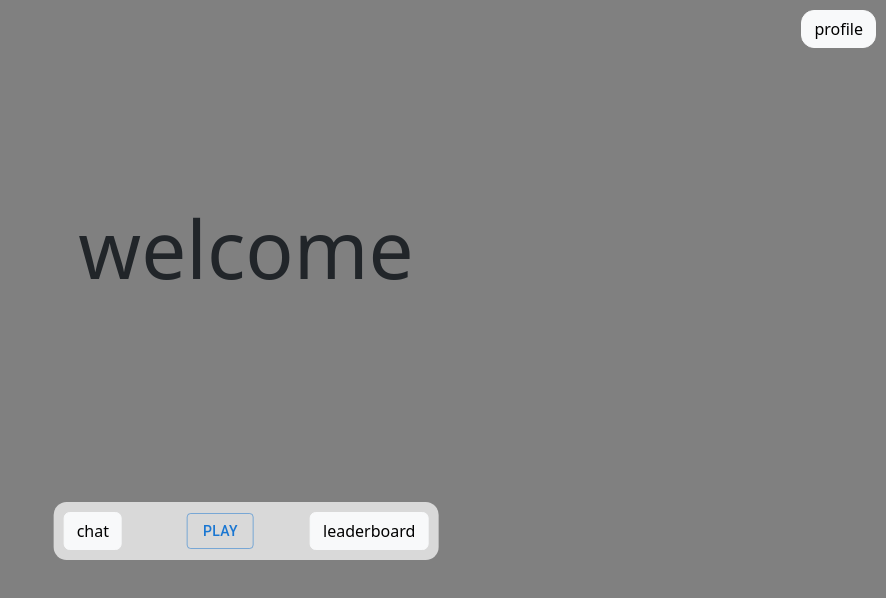
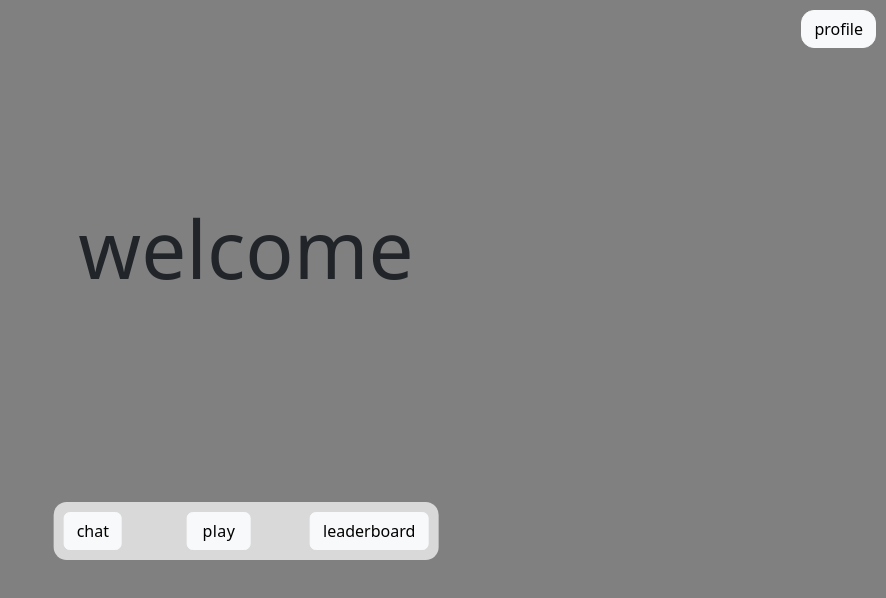
Before and after one commit to Bee-Have/ft_transcendence, a React (Create React App) app in the folder front_end/app/: page / in a window 1280 px wide. Both pictures are taken after a click on the button "login". Shown: the top 598 px of the page, without its empty margins (394-1280 px from the left). Built offline with nearby package versions, Linux system fonts and the light colour scheme.

Commit message:
💄 -updated game dialog button style

```diff
--- a/front_end/app/src/components/game/GameModeDialogButton.module.css
+++ b/front_end/app/src/components/game/GameModeDialogButton.module.css
@@ -1,3 +1,25 @@
+.ButtonDialogOpen {
+	display: inline-block;
+	padding: 0.375rem 0.75rem;
+	border-radius: 0.375rem;
+	background-color: #f8f9fa;
+	color : #000;
+	font-family: system-ui, -apple-system, "Segoe UI", Roboto, "Helvetica Neue", "Noto Sans", "Liberation Sans", Arial, sans-serif, "Apple Color Emoji", "Segoe UI Emoji", "Segoe UI Symbol", "Noto Color Emoji";
+	font-size: 1rem;
+	font-weight: 400;
+	line-height: 1.5;
+	text-transform: none;
+	text-align: center;
+	vertical-align: middle;
+	border: 1px solid #f8f9fa;
+}
+
+.ButtonDialogOpen:hover {
+	color: #000;
+	background-color: #d3d4d5;
+	border: 1px solid #c6c7c8;
+}
+
 .DialogContent {
 	background-color: #D9D9D9;
 }
--- a/front_end/app/src/components/game/GameModeDialogButton.tsx
+++ b/front_end/app/src/components/game/GameModeDialogButton.tsx
@@ -148,9 +148,9 @@ function GameModeDialogButton() {
 
   return (
     <div>
-      <Button variant="outlined" onClick={handleClickOpen}>
+      <Button className={styles.ButtonDialogOpen} variant="outlined" onClick={handleClickOpen}>
+      {/* <Button className="btn btn-light" variant="outlined" onClick={handleClickOpen}> */}
         play
-
       </Button>
       <GameModeDialog
         selectedMode={selectedMode}
```
